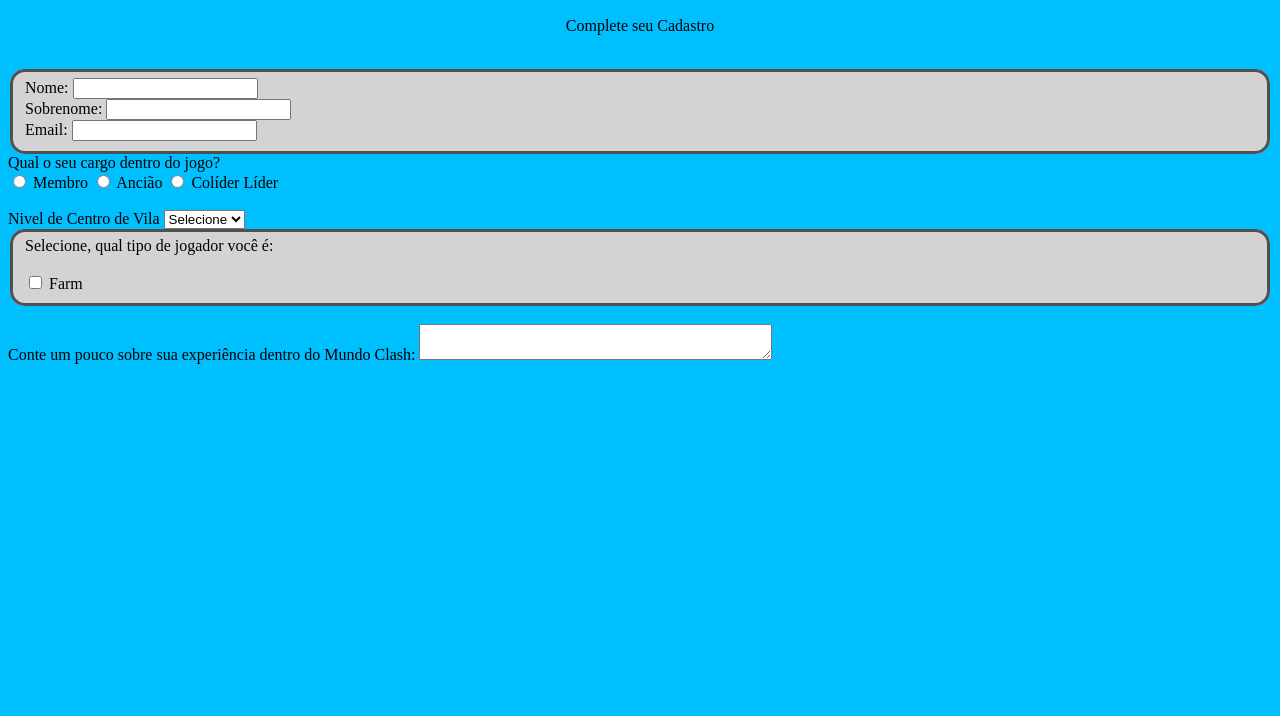
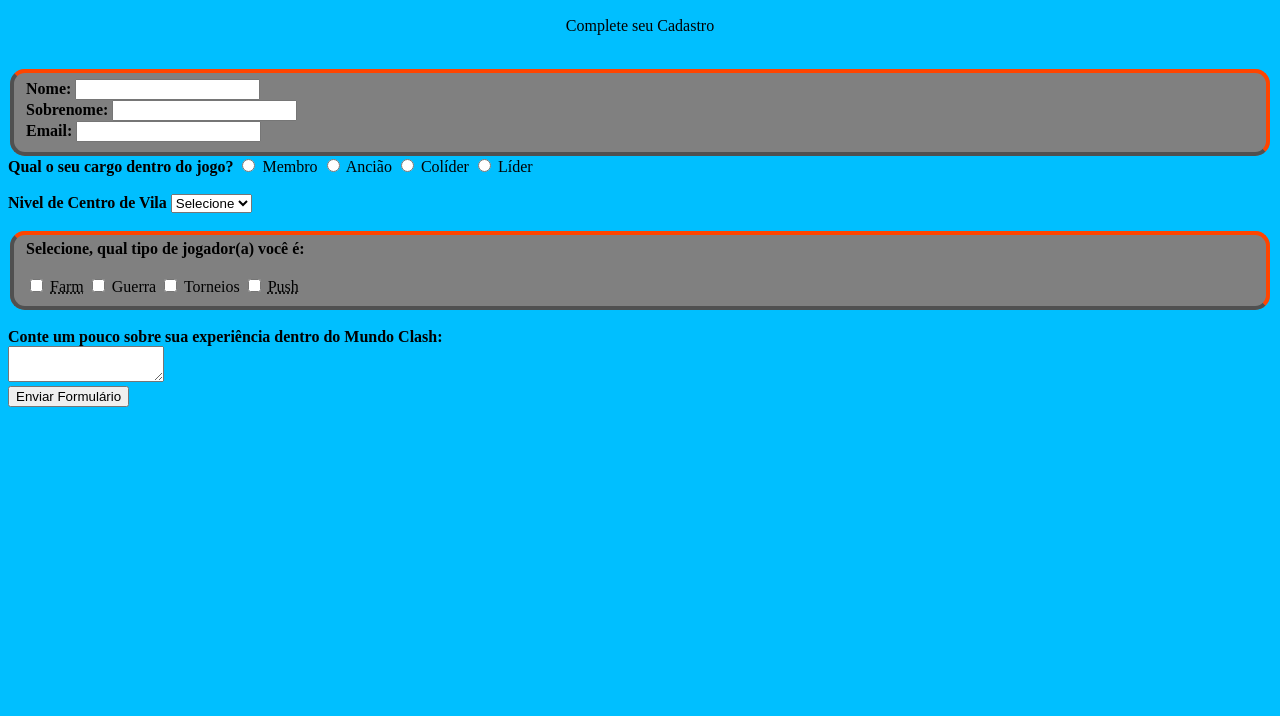
Before and after one commit to LucasLM1/Cursos-DIO, a plain HTML site: page HTML5 e CSS3/Formulário/FormularioTeste.html in a window 1280 px wide. Shown: the part 84-800 px from the top of the page. Drawn offline with Linux system fonts and the light colour scheme.

Commit message:
Atualizando tags

```diff
--- a/HTML5 e CSS3/Formulário/FormularioTeste.css
+++ b/HTML5 e CSS3/Formulário/FormularioTeste.css
@@ -2,14 +2,23 @@ body{
     background: #00BFFF
 }
 
+#titulo{
+    color: black;
+    margin-left: 5px;
+}
+
 .box1 {
-    background: #D3D3D3;
-    border: 3px solid #505050;
+    background: #808080;
+    border: 4px solid #505050;
+    border-top-color: #FF4500;
+    border-right-color: #FF4500;
     border-radius: 15px;
 }
 
 .box2 {
-    background: #D3D3D3;
-    border: 3px solid #505050;
+    background: #808080;
+    border: 4px solid #505050;
+    border-top-color: #FF4500;
+    border-right-color: #FF4500;
     border-radius: 15px;
 }
--- a/HTML5 e CSS3/Formulário/FormularioTeste.html
+++ b/HTML5 e CSS3/Formulário/FormularioTeste.html
@@ -9,34 +9,34 @@
 </head>
 <body>
 
-    <div id = "cadastro">
-        <h1><p align = center>Cadastro de Jogadores</p></h1>
-        <p align = center>Complete seu Cadastro</p>
+    <div class ="divisoes">
+        <h1 id = "titulo"><p align = center>Cadastro de Jogadores</p></h1>
+        <p id= "subtitulo" align = center>Complete seu Cadastro</p>
         <br>
     </div>
 
     <form>
-        <fieldset class= "box1">
-            <div>
-                <label>Nome:</label>
-                <input type="text" name="Nome" id="Nome">
+        <fieldset class= "box1"> <!--fieldset para aparecer barra com nome-->
+            <div class ="divisoes"> <!--colocando a mesma classe em todas as divs pois elas terão o mesmo estilo no css-->
+                <label><b>Nome:</b></label> <!--tag <b> ou <strong> deixam a palavra em negrito-->
+                <input type="text" name="Nome" id="Nome" required> <!--required significa que a pessoa não pode enviar parte do formulário em branco-->
             </div>
 
-            <div>
-                <label>Sobrenome:</label>
-                <input type="text" name="Sobrenome" id="Sobrenome">
+            <div class ="divisoes">
+                <label><b>Sobrenome:</b></label>
+                <input type="text" name="Sobrenome" id="Sobrenome" required>
             </div>
 
-            <div>
-                <label>Email:</label>
-                <input type="email" name="email" id="email">
+            <div class ="divisoes">
+                <label><b>Email:</b></label>
+                <input type="email" name="email" id="email" required> <!--em emails sempre colocar type email-->
             </div>
         </fieldset>
 
-        <div>
-            <label>Qual o seu cargo dentro do jogo?<br></label>
+        <div class ="divisoes">
+            <label><b>Qual o seu cargo dentro do jogo?</b></label> <!--label normal aparece as bolinhas de inicio-->
             <label>
-                <input type="radio" name="tgmae" value="Membro"> Membro
+                <input type="radio" name="tgmae" value="Membro"> Membro <!--type radio bolinha-->
             </label>
             <label>
                <input type="radio" name="tgame" value="Ancião"> Ancião
@@ -45,12 +45,12 @@
                <input type="radio" name="tgame" value="Colíder"> Colíder
            </label>
            <label>
-               <imput type="radio" name="tgame" value="Líder"> Líder
+               <input type="radio" name="tgame" value="Líder"> Líder
            </label>
         </div><br>
 
-        <div>
-            <label>Nivel de Centro de Vila</label>
+        <div class ="divisoes">
+            <label><b>Nivel de Centro de Vila</b></label> <!--fazendo uma aba com valores setados-->
             <select id="Nivel de Centro de Vila">
                 <option selected disabled value="">Selecione </option>
                 <option>1 ao 4</option>
@@ -59,23 +59,33 @@
                 <option>11 ao 12</option>
                 <option>13 ao 14</option>
             </select>
-        </div>
+        </div><br>
 
         <fieldset class = "box2">
-            <div>
-                <label>Selecione, qual tipo de jogador você é:</label><br><br>
-                <input type="checkbox" id="jogador1" name="jogador1" value="Farm">
-                <label for="jogador1">Farm</label>
-                </input>
+            <div class ="divisoes">
+                <label><b>Selecione, qual tipo de jogador(a) você é:</b></label><br><br>
+
+                <input type="checkbox" id="jogador1" name="jogador1" value="Farm"> <!--Checkbox caixinha com um confere-->
+                <label for="jogador1"><abbr title = "Buscar e obter grande quantidade de recursos">Farm</abbr></label>
+
+                <input type="checkbox" id="jogador2" name="jogador2" value="Guerra">
+                <label for="jogador1">Guerra</label>
+
+                <input type="checkbox" id="jogador3" name="jogador3" value="Torneios">
+                <label for="jogador1">Torneios</label>
+
+                <input type="checkbox" id="jogador4" name="jogador4" value="Push">
+                <label for="jogador1"><abbr title = "Obter grande quantidade de troféus">Push</abbr></label> <!--tag <abbr> seignifica abreviação dentro do escopo-->
+
             </div>
         </fieldset>
 
-        <div>
-            <br>
-            <label>Conte um pouco sobre sua experiência dentro do Mundo Clash:</label>
-            <textarea row="6" style="width: 26em;" id="experiência" name="experiência"></textarea>
+        <div class ="divisoes"><br>
+                <label><b>Conte um pouco sobre sua experiência dentro do Mundo Clash:</b></label><br>
+            <textarea row="6" style="max-width: 150px;" id="experiência" name="experiência"></textarea>
+        </div>
 
-        </div>
+        <button type ="submit">Enviar Formulário</button> <!-- botao que envia o formulário-->
     </form>
 
 </body>
```
